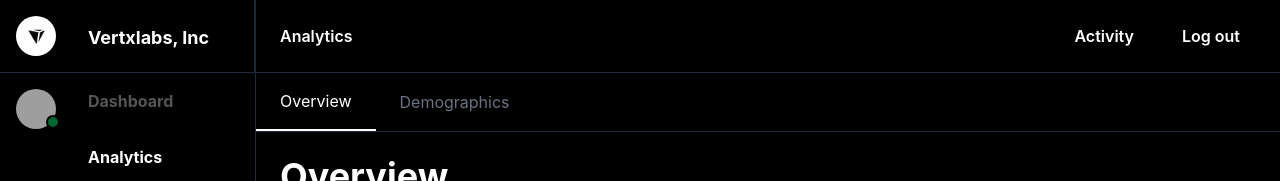
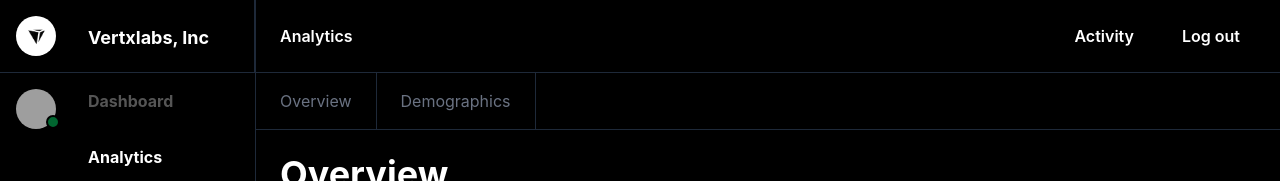
Before and after one commit to AshwiniParaye1/Vertx-Dashboard, a React (Vite) app: page / in a window 1280 px wide. Shown: the top 181 px of the page. Built offline with nearby package versions, Linux system fonts and the light colour scheme; no server answers; grey boxes are pictures that could not be loaded.

Commit message:
fix analytics

```diff
--- a/src/components/Analytics.jsx
+++ b/src/components/Analytics.jsx
@@ -1,3 +1,4 @@
+/* eslint-disable no-unused-vars */
 import React, { useState } from "react";
 import Demographics from "./Demographics";
 import Overview from "./Overview";
@@ -9,23 +10,15 @@ const Analytics = () => {
     <div className="flex-1 flex flex-col overflow-auto">
       {/* Tab Navigation */}
       <div className="border-b border-gray-800">
-        <div className="flex">
+        <div className="flex ">
           <button
-            className={`px-6 py-4 ${
-              activeTab === "overview"
-                ? "border-b-2 border-white"
-                : "text-gray-500"
-            }`}
+            className={"px-6 py-4 text-gray-500 border-r border-gray-800 "}
             onClick={() => setActiveTab("overview")}
           >
             Overview
           </button>
           <button
-            className={`px-6 py-4 ${
-              activeTab === "demographics"
-                ? "border-b-2 border-white"
-                : "text-gray-500"
-            }`}
+            className={"px-6 py-4 text-gray-500 border-r border-gray-800"}
             onClick={() => setActiveTab("demographics")}
           >
             Demographics
@@ -36,7 +29,7 @@ const Analytics = () => {
       {/* Content Area */}
       <div className="flex-1 p-6 overflow-auto bg-black">
         {/* Always show both sections, regardless of tab */}
-        <div className="mb-8">
+        <div className="mb-8 ">
           <h1 className="text-4xl font-bold mb-6">Overview</h1>
           <Overview />
         </div>
```
